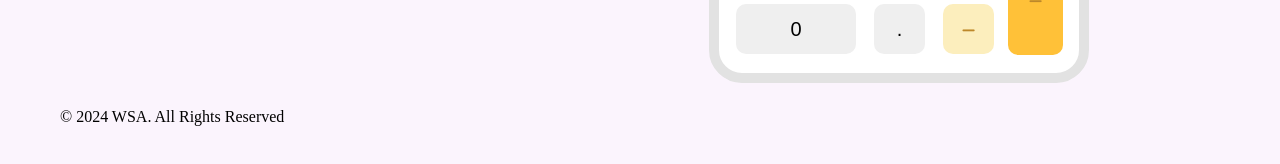
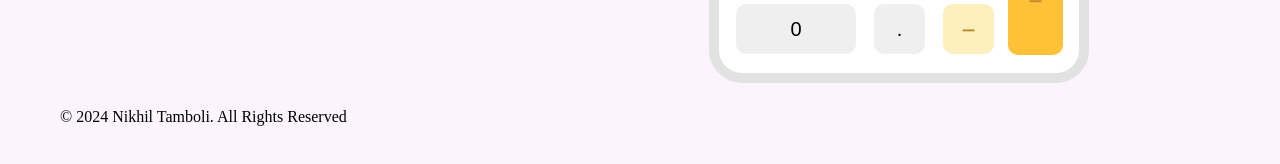
Before and after one commit to technick609/Calculator-Project, a plain HTML site: page index.html in a window 1280 px wide. Shown: the part 588-752 px from the top of the page. Drawn offline with Linux system fonts and the light colour scheme.

Commit message:
Update index.html

```diff
--- a/index.html
+++ b/index.html
@@ -83,7 +83,7 @@
         </div>
     </main>
     <footer>
-        &copy; 2024 WSA. All Rights Reserved
+        &copy; 2024 Nikhil Tamboli. All Rights Reserved
     </footer>
 
     <script src="script.js"></script>
```
